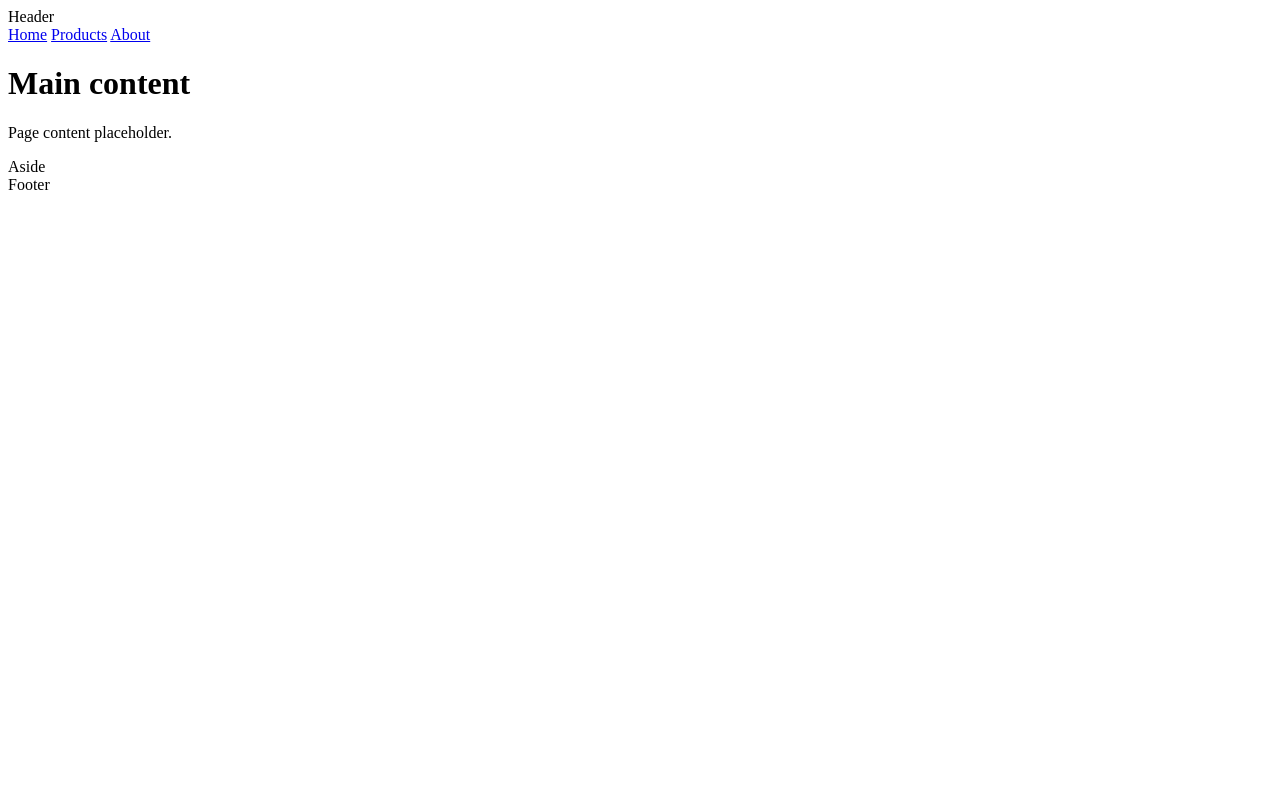
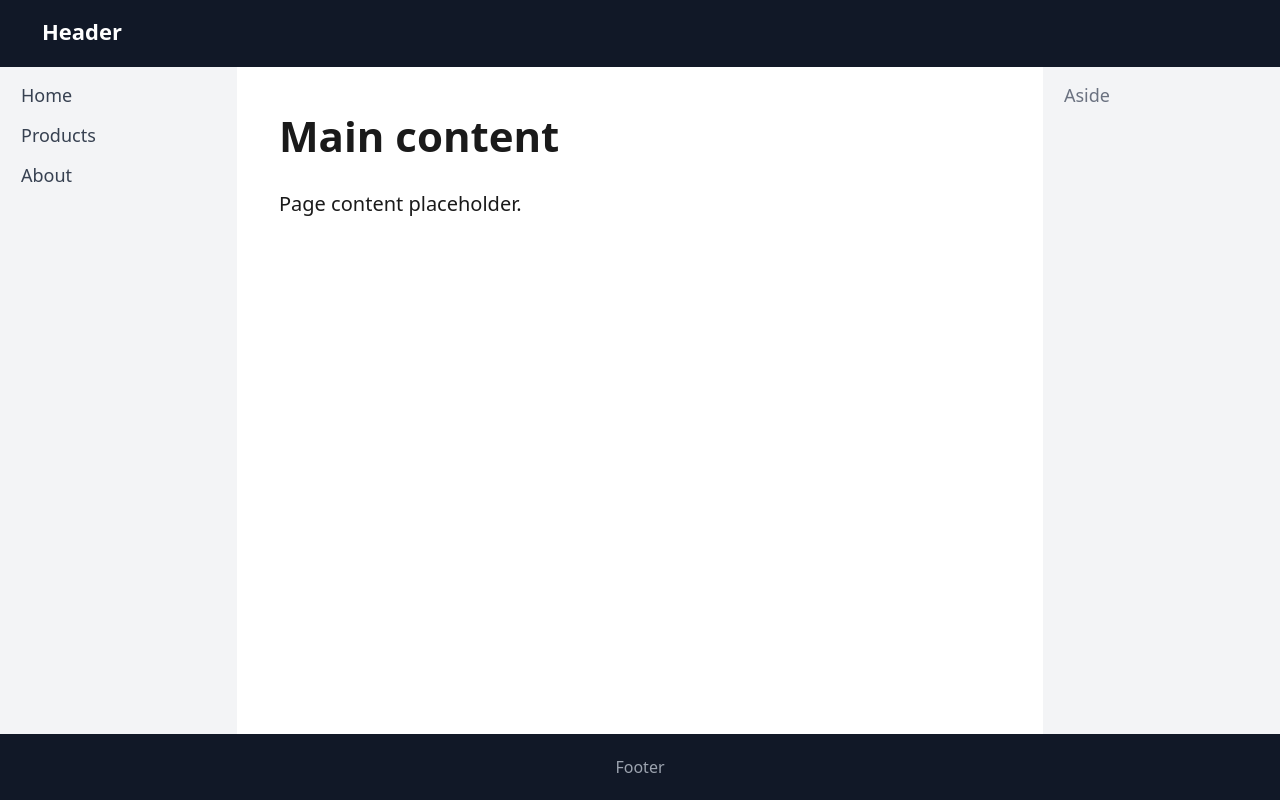
Before and after one commit to Salwa36S/Flex-and-grid-tasks-solutions, a plain HTML site: page task-07-holy-grail/index.html in a window 1280 px wide. Drawn offline with Linux system fonts and the light colour scheme.

Commit message:
complate task 07 holy grail

```diff
--- a/task-07-holy-grail/styles.css
+++ b/task-07-holy-grail/styles.css
@@ -1 +1,117 @@
 /* TODO: build .page-layout to match the mockup */
+* {
+  margin: 0;
+  padding: 0;
+  box-sizing: border-box;
+}
+
+body {
+  background: #f3f4f6;
+  color: #1a1a1a;
+  font-family: system-ui, sans-serif;
+}
+
+.page-layout {
+  display: grid;
+  grid-template-columns: 237px 1fr 237px;
+  grid-template-rows: 67px 1fr 66px;
+
+  grid-template-areas:
+    "header header header"
+    "nav content aside"
+    "footer footer footer";
+
+  min-height: 100vh;
+}
+
+.site-header {
+  grid-area: header;
+}
+
+.side-nav {
+  grid-area: nav;
+}
+
+.content {
+  grid-area: content;
+}
+
+.sidebar {
+  grid-area: aside;
+}
+
+.site-footer {
+  grid-area: footer;
+}
+
+.site-header,
+.site-footer {
+  background: #111827;
+  color: #ffffff;
+}
+
+.side-nav,
+.sidebar {
+  background: #f3f4f6;
+}
+
+.content {
+  background: #ffffff;
+}
+
+.site-header,
+.site-footer,
+.content,
+.side-nav,
+.sidebar {
+  padding: 16px 21px;
+}
+
+.site-header {
+  padding: 16px 42px;
+  font-size: 22px;
+  font-weight: 700;
+}
+
+.side-nav {
+  display: flex;
+  flex-direction: column;
+  gap: 16px;
+}
+
+.side-nav a {
+  color: #374151;
+  text-decoration: none;
+  font-size: 18px;
+}
+
+.side-nav a:hover {
+  color: #111827;
+}
+
+.content {
+  padding: 40px 42px;
+}
+
+.content h1 {
+  margin-bottom: 26px;
+  font-size: 42px;
+  color: #1a1a1a;
+}
+
+.content p {
+  font-size: 20px;
+  color: #1a1a1a;
+}
+
+.sidebar {
+  color: #6b7280;
+  font-size: 18px;
+}
+
+.site-footer {
+  display: flex;
+  justify-content: center;
+  align-items: center;
+  color: #9ca3af;
+}
```
